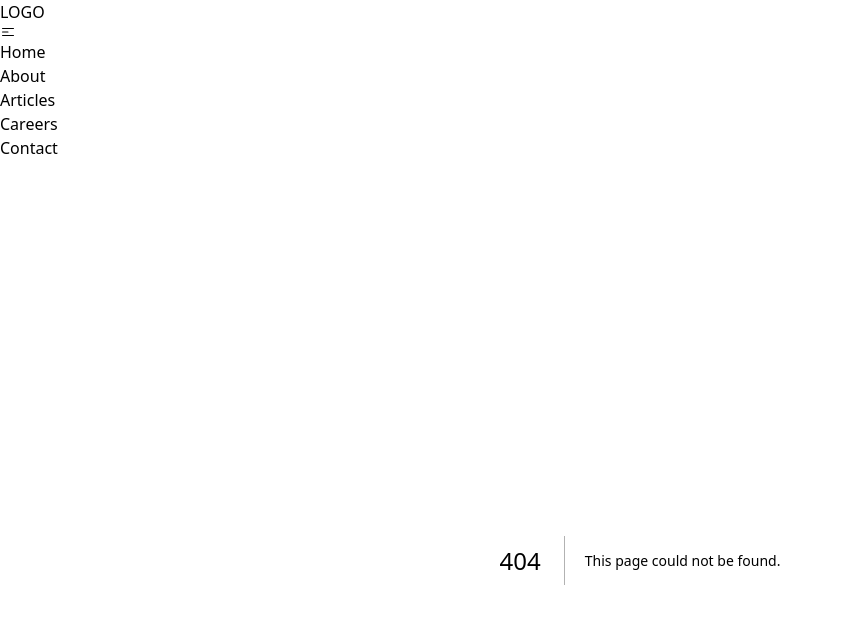
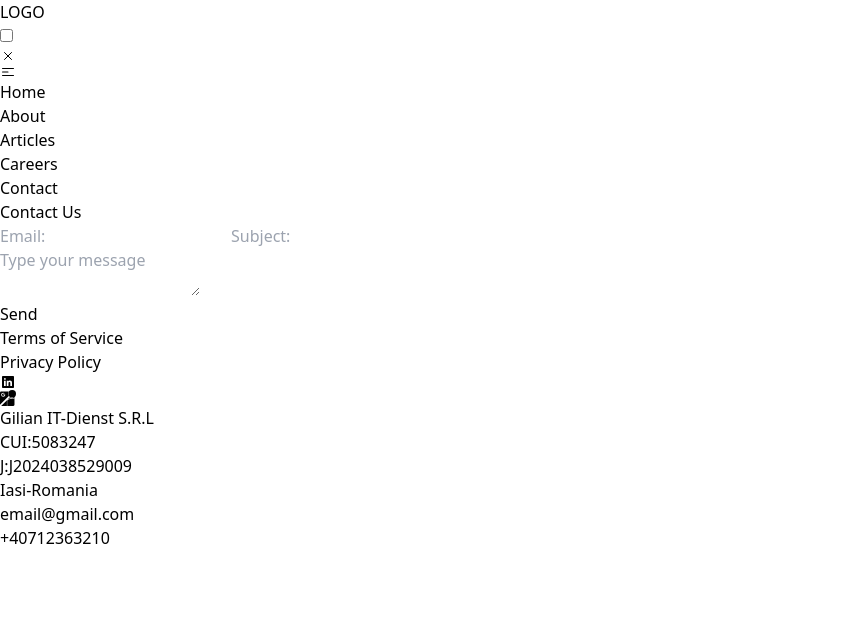
Before and after one commit to Gherghevici/GILIAN-IT-DIENST, a Next.js app: page /contact in a window 1280 px wide. Before the commit this address had no page. Shown: the top 624 px of the page, without its empty margins (0-843 px from the left). Built offline with nearby package versions, Linux system fonts and the light colour scheme.

Commit message:
14.11.2024

```diff
--- /dev/null
+++ b/src/app/api/email/route.js
@@ -0,0 +1,21 @@
+import { NextResponse } from "next/server";
+import { Resend } from "resend";
+import WelcomeEmail from "@/emails/welcome";
+
+const resend = new Resend(process.env.RESEND_API_KEY);
+
+export async function POST(req) {
+    const {email,subject,textArea} = await req.json();
+
+    await resend.emails.send({
+        from: 'onboarding@resend.dev',//de cumparat domeniu si de trecut aici
+        to: email,
+        subject: subject,
+        react: WelcomeEmail({
+            textArea:textArea
+        })
+      });
+    return NextResponse.json({
+        status:'ok'
+    })
+}
--- /dev/null
+++ b/src/app/contact/page.js
@@ -0,0 +1,46 @@
+'use client'
+
+export default function Contact(){
+
+    const checkForNamedElement =(e)=> {
+        return 'value' in e && 'name' in e;
+    }
+
+    const handleSubmit= async(e)=> {
+        e.preventDefault();
+        const formData ={};
+        Array.from(e.currentTarget.elements).filter(checkForNamedElement).forEach((field)=>{
+            if(!field.name) return;
+            formData[field.name] = field.value;
+
+        })
+        console.log(formData);
+
+
+
+        await fetch('/api/email',{
+            method:'POST',
+            body:JSON.stringify(formData)
+        })
+    }
+
+    return(
+        <>
+        <h1 className="">Contact Us</h1>
+        <main className="flex justify-center items-center h-full">
+            <form onSubmit={handleSubmit} className="w-96 h-96 rounded-lg px-2 py-5 border-2 border-black flex flex-col justify-center gap-5">
+                <div className="flex flex-col gap-2.5">
+                    <input name="email" type="text" placeholder="Email:" className="border-2 w-1/2 px-2 rounded-md focus:outline-none"/>
+                    <input name="subject" type="text" placeholder="Subject:" className="border-2 w-1/2 px-2 rounded-md focus:outline-none"/>
+                </div>
+                <div>
+                    <textarea name="textArea" placeholder="Type your message" className="resize-none border-2 w-full px-2 rounded-md focus:outline-none" ></textarea>
+                </div>
+                <button type="submit">Send</button>
+            </form>
+
+        </main>
+        </>
+
+    )
+}
--- a/src/app/layout.js
+++ b/src/app/layout.js
@@ -1,7 +1,7 @@
 import localFont from "next/font/local";
 import "./globals.css";
 import Header from '../components/Header'
-
+import Footer from "@/components/Footer";
 
 const geistSans = localFont({
   src: "./fonts/GeistVF.woff",
@@ -23,10 +23,11 @@ export default function RootLayout({ children }) {
   return (
     <html lang="en">
       <body
-        className={`${geistSans.variable} ${geistMono.variable} antialiased`}
+        className={`${geistSans.variable} ${geistMono.variable} antialiased flex flex-col justify-between h-screen`}
       >
         <Header/>
         {children}
+        <Footer/>
       </body>
     </html>
   );
--- a/src/components/Card.js
+++ b/src/components/Card.js
@@ -1,6 +1,6 @@
 export default function Card({title,description,icon}){
     return(
-        <div className=" bg-lime-900 flex flex-col justify-center items-center px-2 pb-5 w-64 h-36 border-2 border-lime-900 rounded-md relative overflow-hidden after:content-[''] after:w-12 after:h-12 after:absolute after:rounded-full after:-top-4 after:-left-4 after:left-0 after:bg-amber-200 before:content-[''] before:w-12 before:h-12 before:absolute before:rounded-full before:-right-4 before:-bottom-4  before:bg-amber-200 ">
+        <div className=" bg-lime-900 flex flex-col justify-center items-center px-2 pb-5 lg:pb-6 w-64 lg:w-72 h-36 lg:h-40 border-2 border-lime-900 rounded-md relative overflow-hidden after:content-[''] after:w-12 after:h-12 after:absolute after:rounded-full after:-top-4 after:-left-4 after:bg-amber-200 before:content-[''] before:w-12 before:h-12 before:absolute before:rounded-full before:-right-4 before:-bottom-4  before:bg-amber-200 ">
             <div>
                 {icon}
             </div>
--- /dev/null
+++ b/src/components/Footer.js
@@ -0,0 +1,27 @@
+import { IoLogoLinkedin } from "react-icons/io";
+import { SiGooglestreetview } from "react-icons/si";
+export default function Footer(){
+    return(
+        <footer className="flex justify-between items-center px-5 md:px-10 lg:px-20 xl:px-32 2xl:px-60">
+            <section>
+                <p>Terms of Service</p>
+                <p>Privacy Policy</p>
+                <div className="flex gap-5">
+                    <IoLogoLinkedin className="w-9 h-9"/>
+                    <SiGooglestreetview className="w-8 h-8"/>
+                </div>
+            </section>
+            <section>
+                <p>Gilian IT-Dienst S.R.L</p>
+                <p>CUI:5083247</p>
+                <p>J:J2024038529009</p>
+            </section>
+            <section>
+                <p>Iasi-Romania</p>
+
+                <p>email@gmail.com</p>
+                <p>+40712363210</p>
+            </section>
+        </footer>
+    )
+}
--- a/src/components/Header.js
+++ b/src/components/Header.js
@@ -1,29 +1,29 @@
-"use client"
-import { useState } from "react";
 import Image from "next/image";
 import { HiBars3CenterLeft } from "react-icons/hi2";
 import { IoCloseOutline } from "react-icons/io5";
-import test from '../../public/test2.png'
+import Link from "next/link";
 export default function Header(){
-    const [isOpen,setIsOpen] = useState(false);
-
-    const openHandler = ()=> setIsOpen(!isOpen)
-
 
     return(
-       <header className="flex justify-between px-5 md:px-10 lg:px-20 xl:px-32 py-2.5 md:px-10 fixed w-full bg-white/70 ">
+       <header className="flex justify-between z-50 px-5 md:px-10 lg:px-20 xl:px-32 2xl:px-60 py-2.5 fixed w-full bg-white/95 ">
             <div className="order-2 basis-1/2 text-center md:order-1 md:text-left md:basis-1/4 ">{/*<Image src={test} alt="hm" className="h-[32px] object-contain"/>*/}LOGO</div>
-            <div className="basis-1/4  order-1 md:order-2 md:basis-1/2">
-                {isOpen?<IoCloseOutline onClick={openHandler} className="w-8 h-8 md:hidden"/>:<HiBars3CenterLeft onClick={openHandler} className="w-8 h-8 md:hidden"/>}
-                <div className={`${isOpen?"":"hidden "} md:block md:flex md:justify-between `}>
-                    <p className="mt-0.5 md:mt-0 hover:text-lime-900 text-lg cursor-pointer">Home</p>
+            <div className="basis-1/4  order-1 md:order-2 md:basis-1/2 peer group">
+                <input type="checkbox" id="nav" className="hidden"/>
+                <label htmlFor="nav" className="peer-has-[input:checked]:block hidden md:hidden"><IoCloseOutline  className="w-8 h-8"/></label>
+                <label htmlFor="nav" className="peer-has-[input:checked]:hidden block md:hidden"><HiBars3CenterLeft  className="w-8 h-8"/></label>
+                <div className={`group-has-[input:checked]:block hidden  md:flex md:justify-between `}>
+                    <Link href={"/"}>
+                        <p className="mt-0.5 md:mt-0 hover:text-lime-900 text-lg cursor-pointer">Home</p>
+                    </Link>
                     <p className="mt-0.5 md:mt-0 hover:text-lime-900 text-lg cursor-pointer">About</p>
                     <p className="mt-0.5 md:mt-0 hover:text-lime-900 text-lg cursor-pointer">Articles</p>
                     <p className="mt-0.5 md:mt-0 hover:text-lime-900 text-lg cursor-pointer">Careers</p>
                 </div>
             </div>
             <div className="order-3 basis-1/4 flex justify-end items-start md:order-3 md:basis-1/4">
-                <button className="bg-gradient-to-r from-lime-900 from-10% via-lime-800 via-50% to-lime-900 to-90% px-2 md:px-5 py-1 rounded-lg  text-white active:text-gray-100 active:bg-gradient-to-r active:from-lime-900 active:from-10%  active:via-lime-900 active:via-50% active:to-lime-900 active:to-90% transition-all">Contact</button>
+                <Link href={"/contact"}>
+                    <button className="bg-gradient-to-r from-lime-900 from-10% via-lime-800 via-50% to-lime-900 to-90% px-2 md:px-5 py-1 rounded-lg  text-white active:text-gray-100 active:bg-gradient-to-r active:from-lime-900 active:from-10%  active:via-lime-900 active:via-50% active:to-lime-900 active:to-90% transition-all">Contact</button>
+                </Link>
             </div>
        </header>
     )
--- /dev/null
+++ b/src/emails/welcome.jsx
@@ -0,0 +1,25 @@
+import { Head,Html,Heading, Button, Text,Preview, Body,Tailwind,Container } from "@react-email/components";
+import * as React from "react";
+
+export default function WelcomeEmail({textArea}) {
+  return (
+    <Html>
+        <Head/>
+        <Preview>Thank You for reaching Giliant-IT</Preview>
+
+        <Tailwind>
+            <Body>
+
+                <Container className="mx-auto border border-solid border-2 border-black rounded my-auto">
+                    <Heading className="text-xl">Thank You for reaching Gilian-IT</Heading>
+                    <Text>{textArea}</Text>
+
+                </Container>
+
+            </Body>
+        </Tailwind>
+
+
+    </Html>
+  );
+}
```
Also changed, not shown: package.json (+6 -2 lines), src/app/page.js (+6 -6 lines), src/components/Design.js (+35 -12 lines), src/components/DropDown.js (+5 -4 lines), 2 other files (tests, documents, lock files or other folders).
